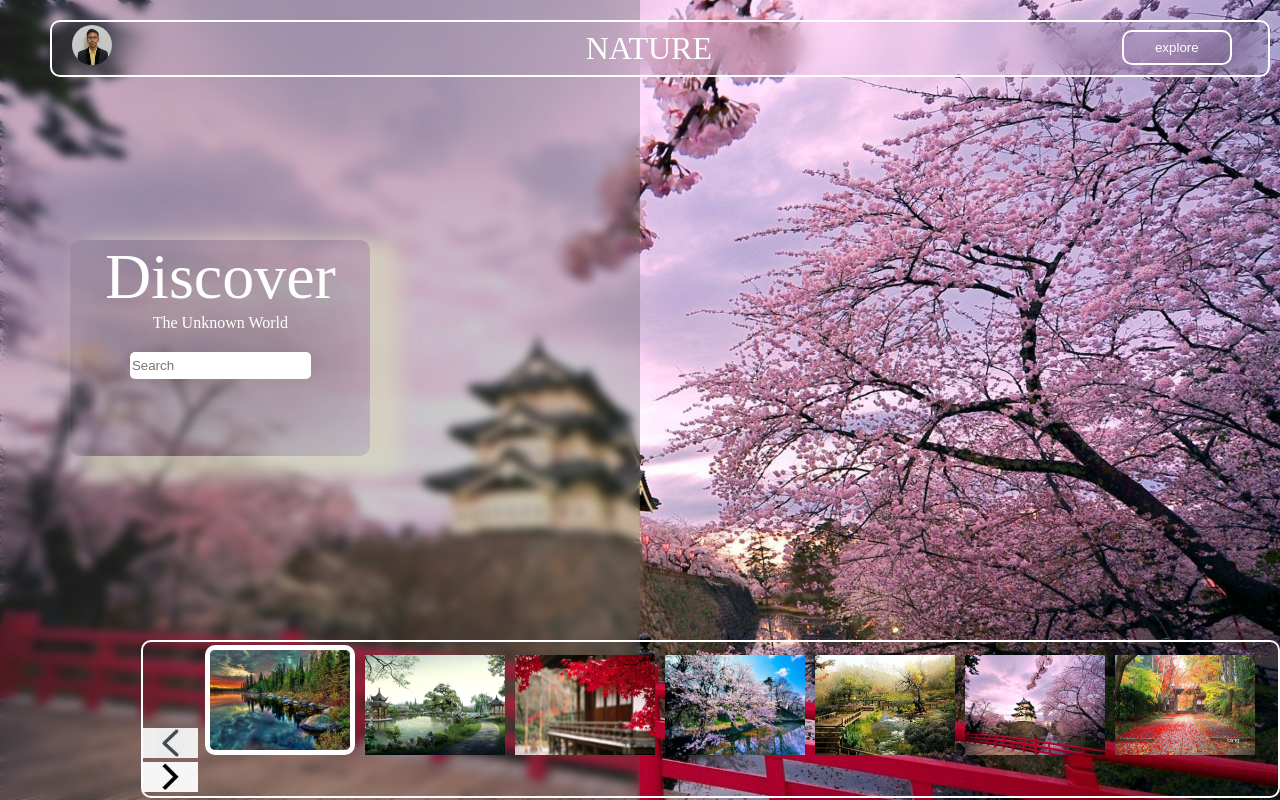
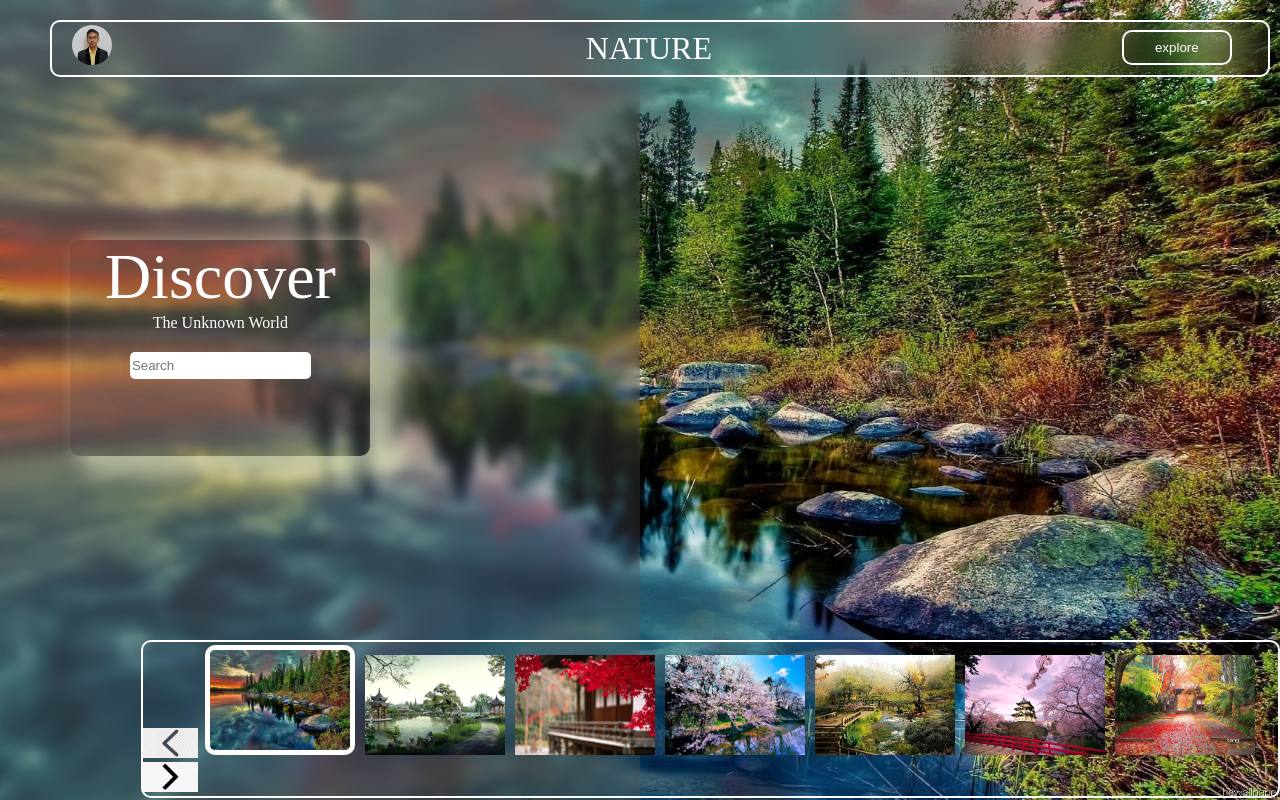
Before and after one commit to kunalshaw79/webtem1, a plain HTML site: page index.html in a window 1280 px wide. Drawn offline with Linux system fonts and the light colour scheme.

Commit message:
Update style1.css

```diff
--- a/style1.css
+++ b/style1.css
@@ -1,7 +1,7 @@
 body {
     height: 100vh;
     margin: 0px;
-    background-image: url("img6.jpg");
+    background-image: url("img1.jpg");
     background-repeat: no-repeat;
     background-position: center;
     background-size: cover;
```
